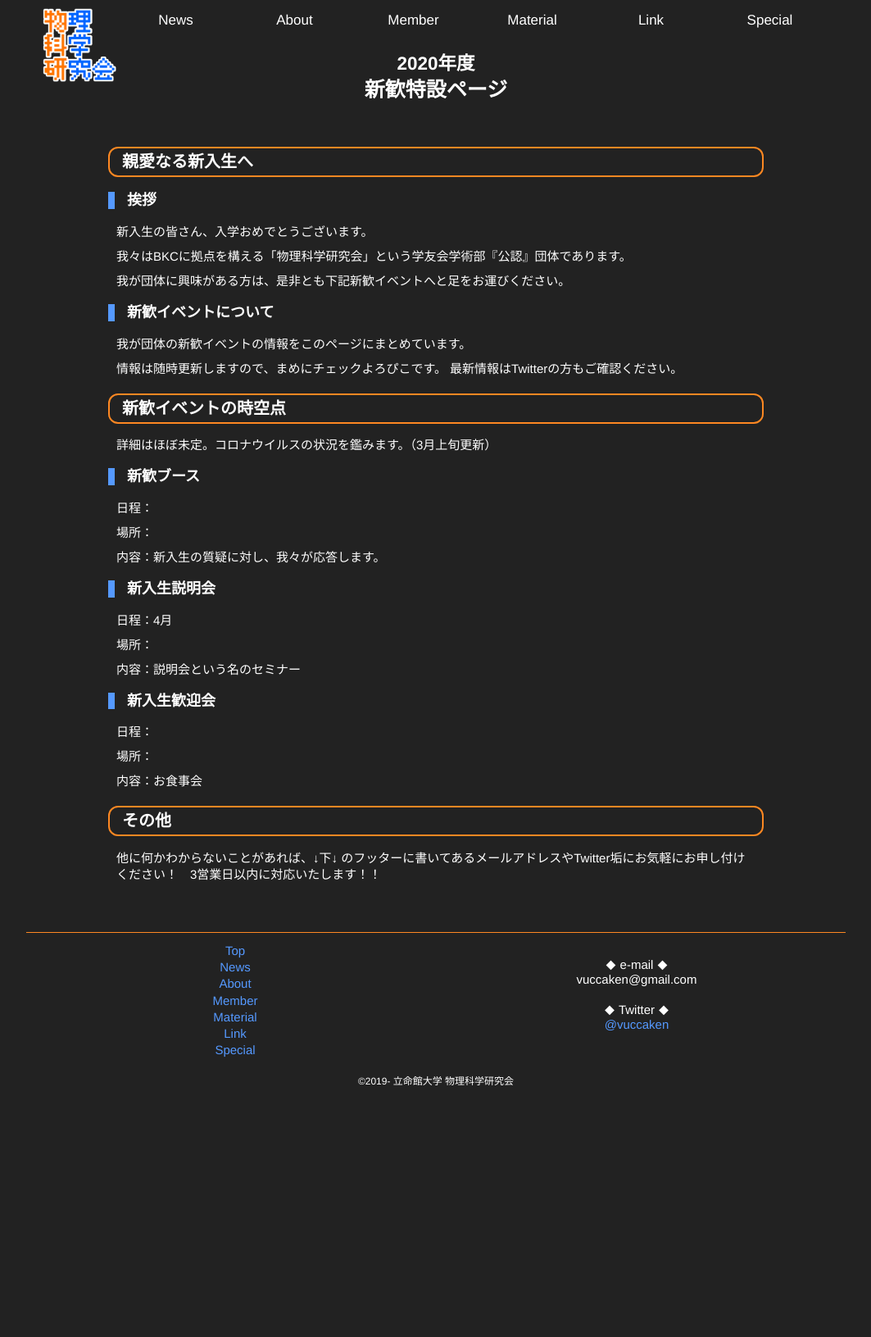
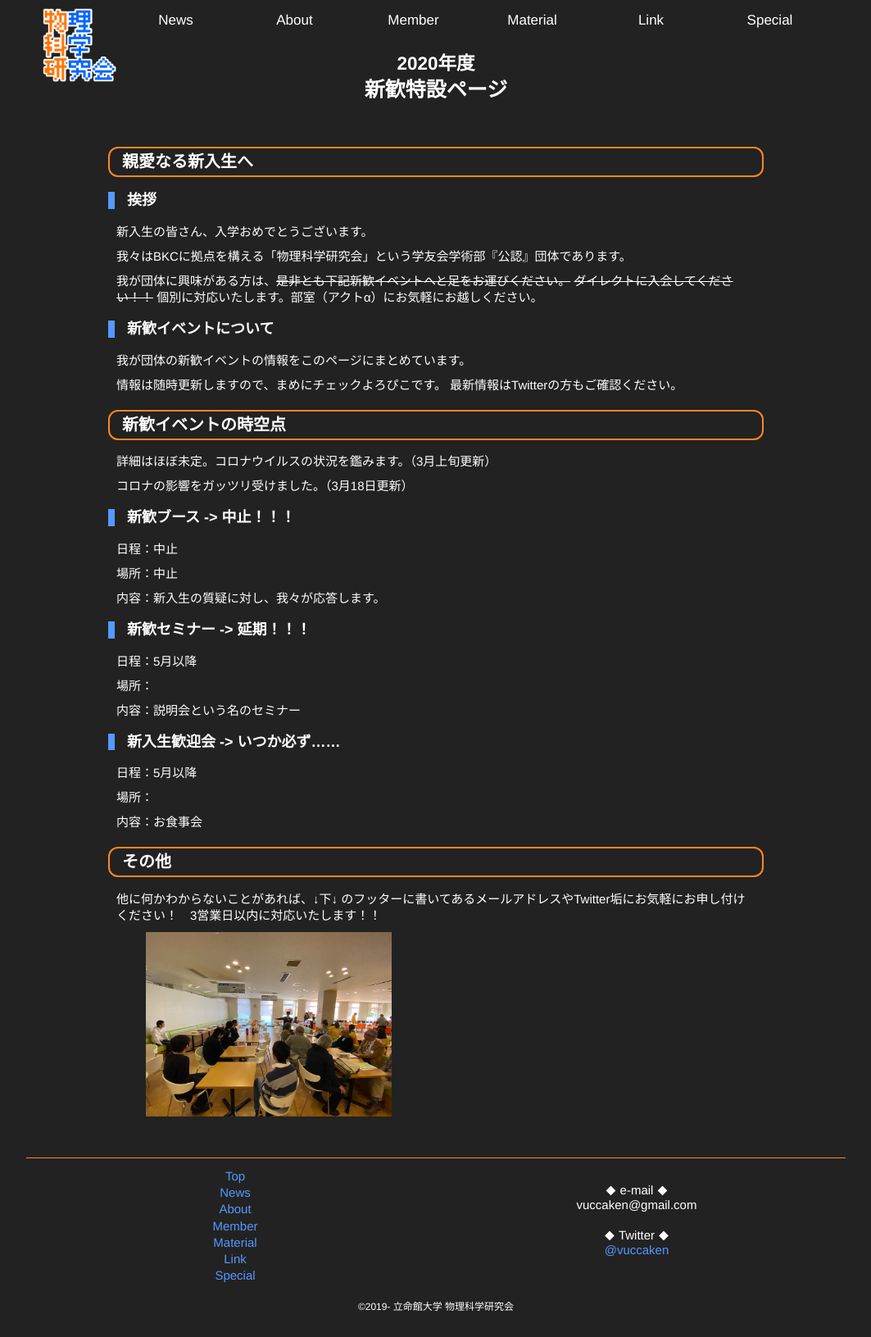
Before and after one commit to vuccaken/vuccaken.github.io, a Jekyll site: the page built from _pages/events/sin2020.md, in a window 1280 px wide. Shown: the whole page at 82% size, without its empty margins (108-1171 px from the left). Built offline with Jekyll 4.4.1, drawn with Linux system fonts in a browser that asks for light colours; before the commit the page ends 1356 px from its top, so only the background shows below that.

Commit message:
コロナ

```diff
--- a/_pages/events/sin2020.md
+++ b/_pages/events/sin2020.md
@@ -3,6 +3,8 @@ subtitle: 2020年度
 title: 新歓特設ページ
 toc: false
 layout: "pages"
+images:
+- [OB1,posts/2019-12-14-OB/2019-OB-1.jpg]
 ---
 
 ## 親愛なる新入生へ
@@ -11,7 +13,9 @@ layout: "pages"
 
 我々はBKCに拠点を構える「物理科学研究会」という学友会学術部『公認』団体であります。
 
-我が団体に興味がある方は、是非とも下記新歓イベントへと足をお運びください。
+我が団体に興味がある方は、~~是非とも下記新歓イベントへと足をお運びください。~~
+~~ダイレクトに入会してください！！~~
+個別に対応いたします。部室（アクトα）にお気軽にお越しください。
 
 ### 新歓イベントについて
 我が団体の新歓イベントの情報をこのページにまとめています。
@@ -23,22 +27,24 @@ layout: "pages"
 ## 新歓イベントの時空点
 詳細はほぼ未定。コロナウイルスの状況を鑑みます。（3月上旬更新）
 
-### 新歓ブース
-日程：
+コロナの影響をガッツリ受けました。（3月18日更新）
 
-場所：
+### 新歓ブース -> 中止！！！
+日程：中止
+
+場所：中止
 
 内容：新入生の質疑に対し、我々が応答します。
 
-### 新入生説明会
-日程：4月
+### 新歓セミナー -> 延期！！！
+日程：5月以降
 
 場所：
 
 内容：説明会という名のセミナー
 
-### 新入生歓迎会
-日程：
+### 新入生歓迎会 -> いつか必ず......
+日程：5月以降
 
 場所：
 
@@ -46,3 +52,5 @@ layout: "pages"
 
 ## その他
 他に何かわからないことがあれば、↓下↓ のフッターに書いてあるメールアドレスやTwitter垢にお気軽にお申し付けください！　3営業日以内に対応いたします！！
+
+{% include images.html %}
```
Also changed, not shown: _posts/2020-03-18-colona.md (added, +15 -0 lines), assets/img/events/sin2020/2020-0318-bushitsu.jpg (added).
